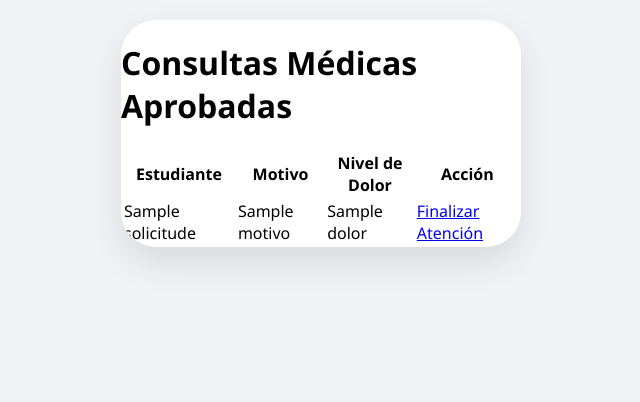
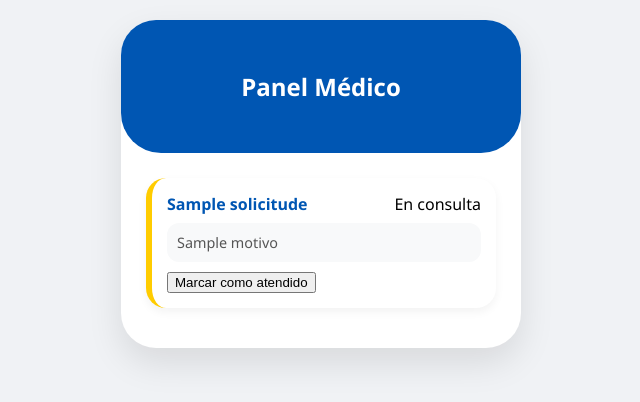
Before and after one commit to estebancabreraanimen2708com-cpu/medigo, a Flask app: template templates/medico.html in a window 1280 px wide. Shown: the top 402 px of the page, without its empty margins (319-959 px from the left). Run offline with Flask 3, Linux system fonts and the light colour scheme; the template is opened without the code that fills it: most values are stand-ins (such as "Sample title", 1, 10 or a date in 2020).

Commit message:
Update medico.html

```diff
--- a/templates/medico.html
+++ b/templates/medico.html
@@ -1,35 +1,54 @@
 <!DOCTYPE html>
 <html lang="es">
+
 <head>
     <meta charset="UTF-8">
     <title>Panel Médico</title>
+
     <link rel="stylesheet" href="{{ url_for('static', filename='style.css') }}">
+
+    <!-- 🔥 AUTO ACTUALIZACIÓN -->
+    <meta http-equiv="refresh" content="8">
 </head>
+
 <body>
-    <div class="contenedor-app">
-        <h1>Consultas Médicas Aprobadas</h1>
-        <table>
-            <thead>
-                <tr>
-                    <th>Estudiante</th>
-                    <th>Motivo</th>
-                    <th>Nivel de Dolor</th>
-                    <th>Acción</th>
-                </tr>
-            </thead>
-            <tbody>
-                {% for s in solicitudes %}
-                <tr>
-                    <td>{{ s.nombre }}</td>
-                    <td>{{ s.motivo }}</td>
-                    <td>{{ s.dolor }}</td>
-                    <td>
-                        <a href="{{ url_for('atendido', id=s.id_solicitud) }}" class="btn btn-atendido">Finalizar Atención</a>
-                    </td>
-                </tr>
-                {% endfor %}
-            </tbody>
-        </table>
+
+<div class="contenedor-app">
+
+    <div class="cabecera-azul">
+        <h2>Panel Médico</h2>
     </div>
+
+    <div class="contenido">
+
+        {% for s in solicitudes %}
+
+        <div class="tarjeta-solicitud">
+
+            <div class="fila-info">
+                <span class="nombre-est">{{ s.nombre }}</span>
+                <span class="estado-aprobado">
+                    En consulta
+                </span>
+            </div>
+
+            <div class="cuadro-motivo">
+                {{ s.motivo }}
+            </div>
+
+            <a href="{{ url_for('atendido', id=s.id_solicitud) }}">
+                <button class="btn-atendido">
+                    Marcar como atendido
+                </button>
+            </a>
+
+        </div>
+
+        {% endfor %}
+
+    </div>
+
+</div>
+
 </body>
 </html>
```
